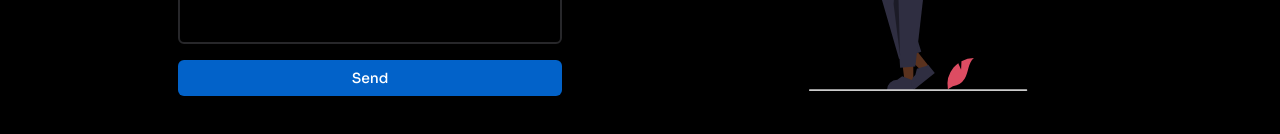
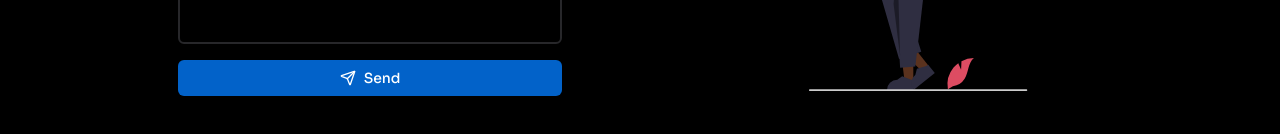
Before and after one commit to sarkhailstorm/personal-portfolio, a Next.js app: page /contact in a window 1280 px wide. Shown: the part 580-714 px from the top of the page. Built offline with nearby package versions, Linux system fonts and the light colour scheme.

Commit message:
Enhancement(UI): Add send icon to send button on the contact page.

```diff
--- a/src/app/contact/page.tsx
+++ b/src/app/contact/page.tsx
@@ -8,6 +8,7 @@ import { Button } from "@/components/ui/button";
 import { useState } from "react";
 import { motion } from "framer-motion";
 import toast from "react-hot-toast";
+import { LuSend } from "react-icons/lu";
 
 const ContactPage = () => {
   const [formData, setFormData] = useState({
@@ -161,6 +162,7 @@ const ContactPage = () => {
                 : "bg-[#0262c9]"
             }`}
           >
+            <LuSend />
             {isLoading ? status : "Send"}
           </Button>
         </form>
```
